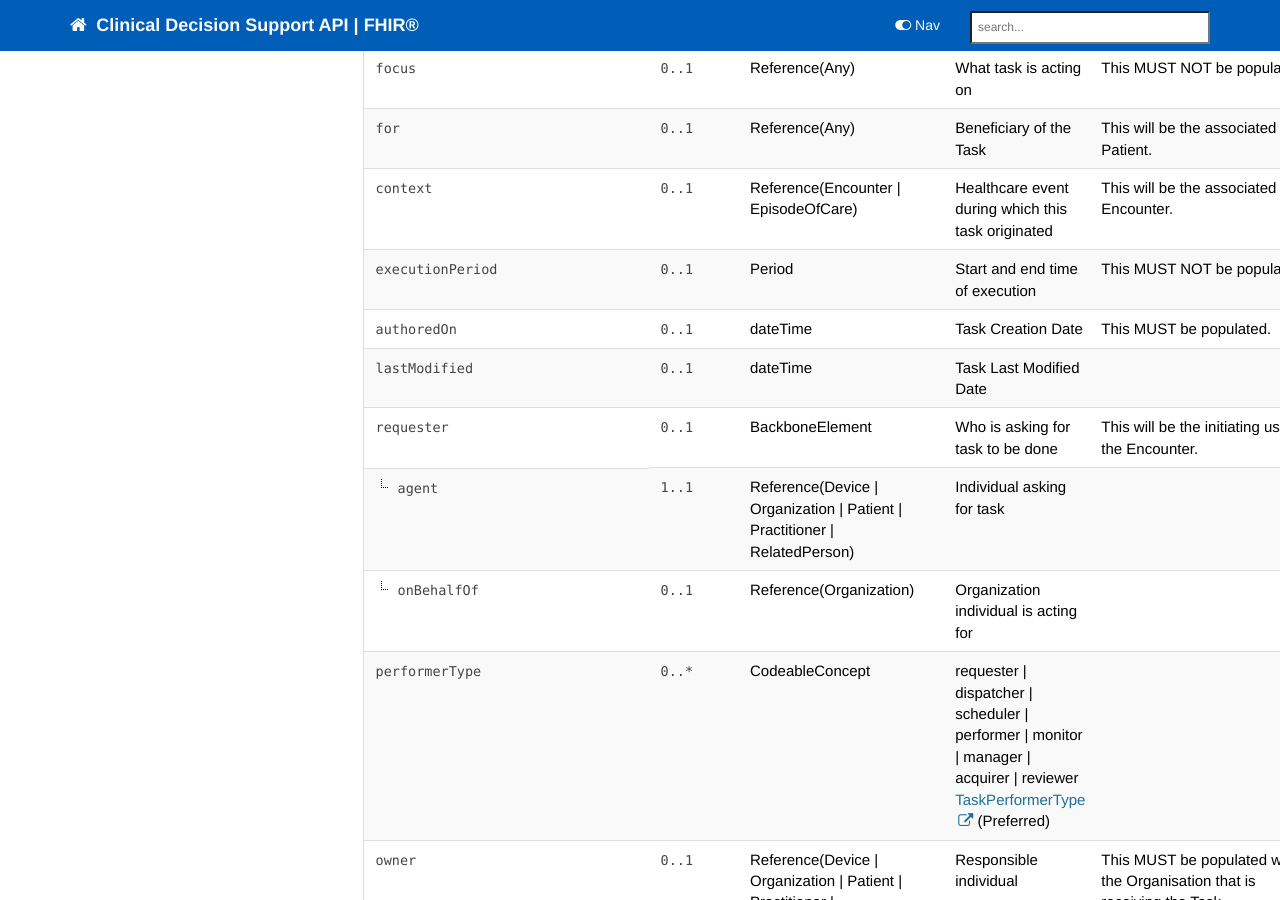
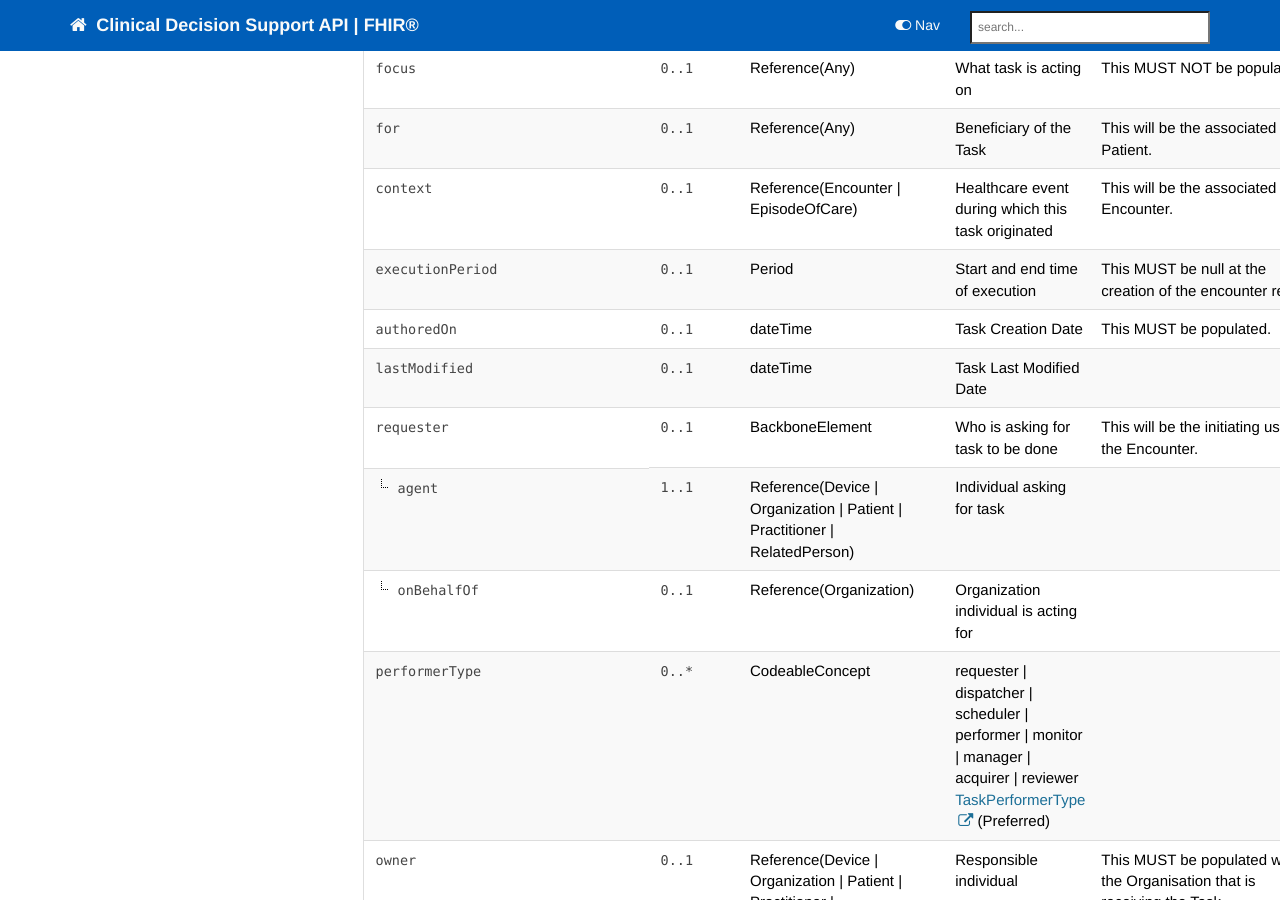
Before and after one commit to nhsconnect/FHIR-CDS, a Jekyll site: the page built from pages/explore/api_task.md, in a window 1280 px wide and 900 px high, scrolled down 2224 px. Built offline with Jekyll 4.4.1, drawn with Linux system fonts in a browser that asks for light colours; nearby versions of some CDN libraries; comment, search, counter and statistics services are not loaded.

Commit message:
ExecutionPeriod guidance updated
ExecutionPeriod guidance updated - guidance to say 'This MUST be null at the creation of the encounter report.'

```diff
--- a/pages/explore/api_task.md
+++ b/pages/explore/api_task.md
@@ -220,7 +220,7 @@ Detailed implementation guidance for an `Task` resource in the CDS context is gi
     <td><code>0..1</code></td>
     <td>Period</td>
     <td>Start and end time of execution</td>
-<td>This MUST NOT be populated.</td>
+<td>This MUST be null at the creation of the encounter report.</td>
 </tr>
 <tr>
   <td><code>authoredOn</code></td>
```
